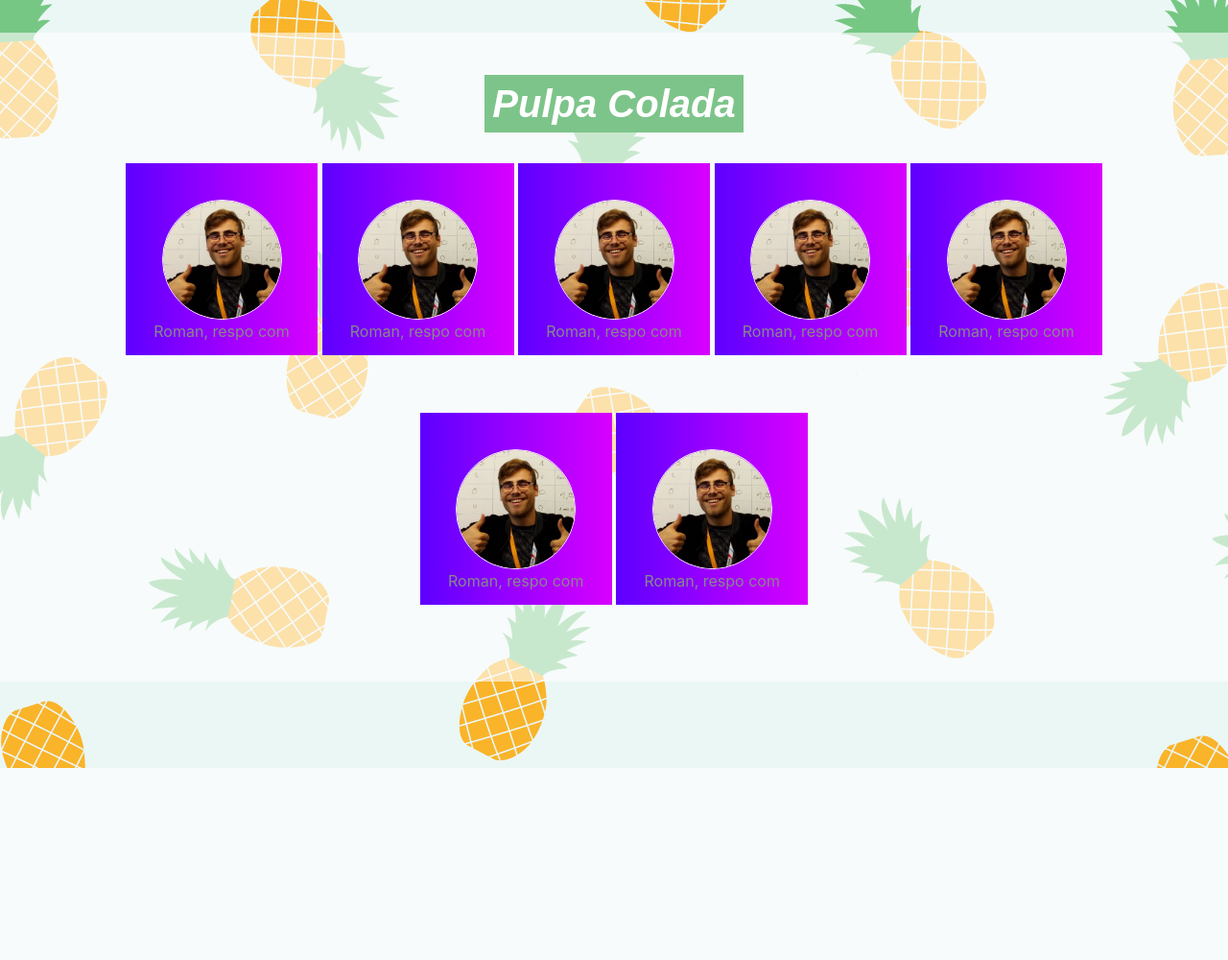
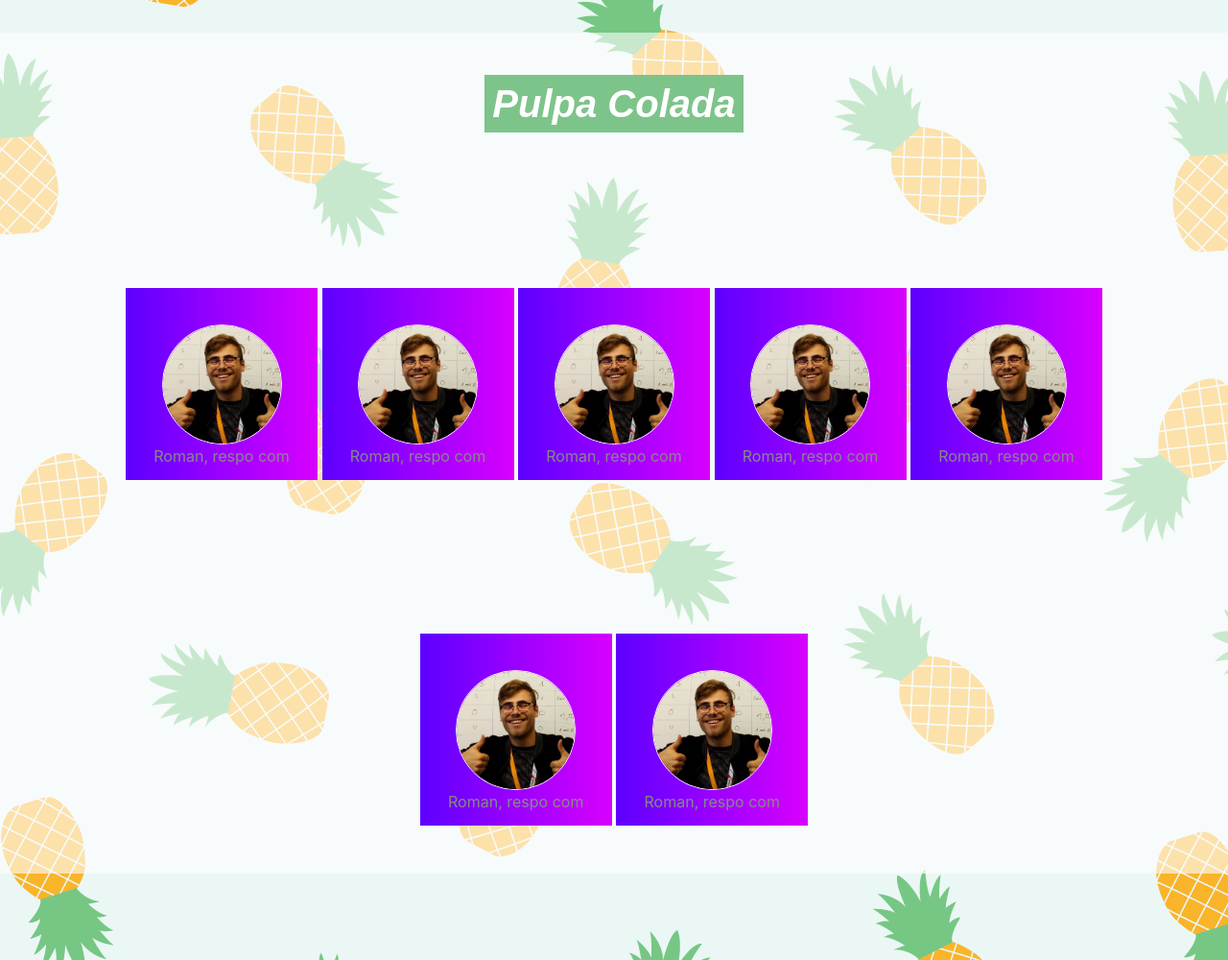
Before and after one commit to Moccko/PulpaColada, a PHP site: page /PulpaColada/html/Liste/ in a window 1280 px wide. Shown: the part 56-1056 px from the top of the page at 96% size. Before the commit the page ends 856 px from the top, so only its background shows below. Run offline with PHP 8.4, Linux system fonts and the light colour scheme.

Commit message:
Merge branch 'master' of /Applications/MAMP/htdocs/PulpaColada with conflicts.

```diff
--- a/css/style.css
+++ b/css/style.css
@@ -103,7 +103,7 @@
 }
 
 .carte-liste {
-    margin: 30px auto;
+    margin-top: 160px;
     width: 200px;
     height: 200px;
     display: inline-block;
@@ -120,8 +120,10 @@
 }
 
 .nom {
+    margin-top: 127px;
     display: inline-block;
-}
+    font-variant-position: 30px;
+    }
 
 .cercle-carte + p {
 }
```
